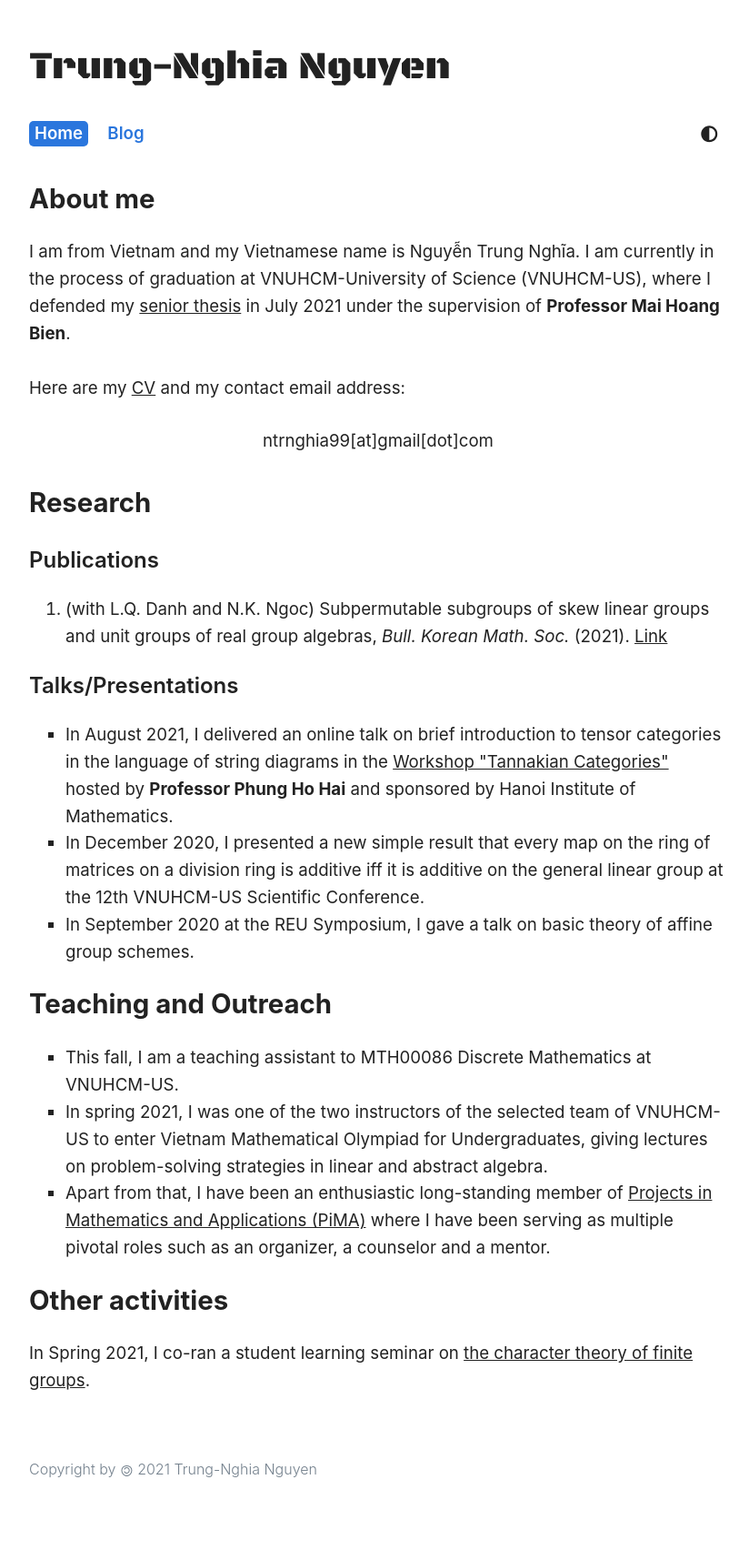
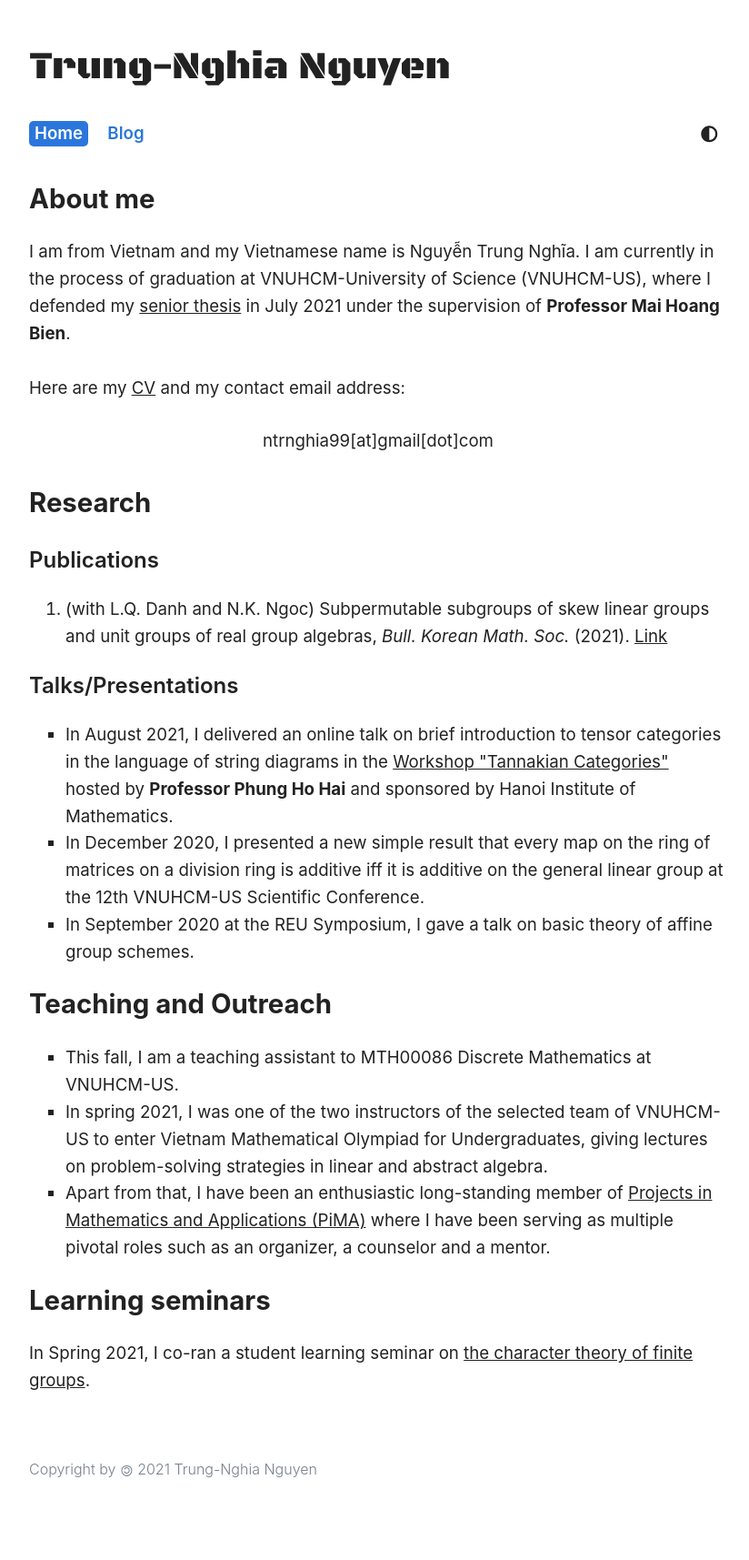
Before and after one commit to tnghianguyen/tnghianguyen.github.io, a Jekyll site: the page built from index.html, in a window 1280 px wide. Shown: the whole page at 91% size, without its empty margins (224-1048 px from the left). Built offline with Jekyll 4.4.1, drawn with Linux system fonts in a browser that asks for light colours; the list of posts is cut into pages by our own code; comment, search, counter and statistics services are not loaded.

Commit message:
update blog

```diff
--- a/index.html
+++ b/index.html
@@ -37,7 +37,7 @@ clipboard: true
     <li>Apart from that, I have been an enthusiastic long-standing member of <a href="https://pimavn.github.io/" target="_blank">Projects in Mathematics and Applications (PiMA)</a> where I have been serving as multiple pivotal roles such as an organizer, a counselor and a mentor.</li>
 </ul>
 
-<h1>Other activities</h1>
+<h1>Learning seminars</h1>
     <p>
         In Spring 2021, I co-ran a student learning seminar on <a href="posts/2021/02/20/Character-theory-learning-seminar/" target="_blank">the character theory of finite groups</a>.
     </p>
```
